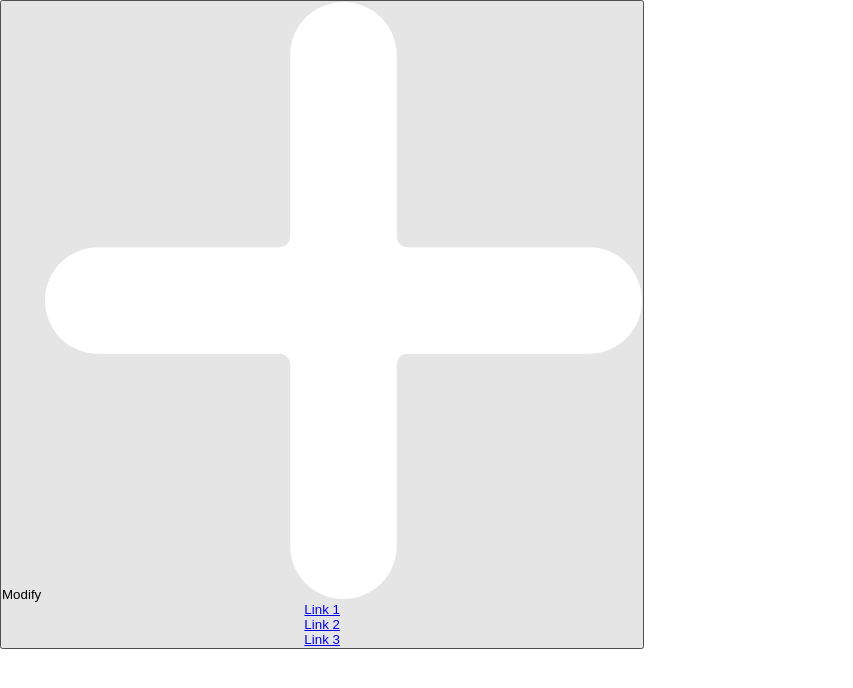
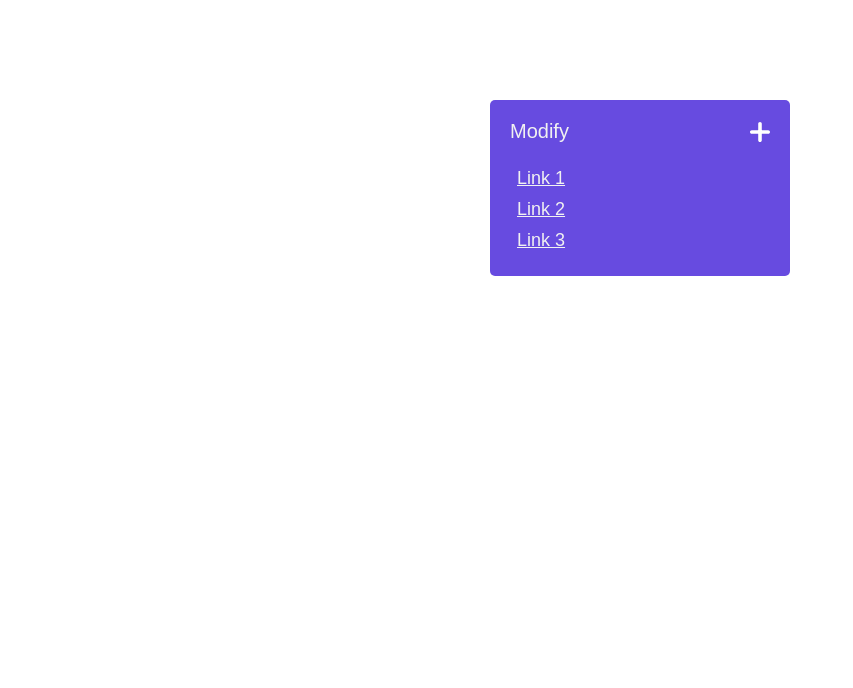
Before and after one commit to dominicdaviescodes/enzo3-dropdown, a plain HTML site: page index.html in a window 1280 px wide. Shown: the whole page, without its empty margins (0-853 px from the left). Drawn offline with Linux system fonts and the light colour scheme; files whose address does not match are found by name.

Commit message:
create styles for dropdown

```diff
--- a/style.css
+++ b/style.css
@@ -9,3 +9,51 @@
 body {
   font-family: Arial, Helvetica, sans-serif;
 }
+
+.dropdown-btn {
+  display: block;
+  width: 300px;
+  color: #f1f1f1;
+  border-radius: 5px;
+  margin: 100px auto 0;
+  border: none;
+  outline: none;
+  cursor: pointer;
+  background: rgb(103,75,224);
+  overflow: hidden;
+  transition: height 0.4s ease-in-out;
+}
+
+.bloc-top {
+  padding: 20px;
+  width: 100%;
+  display: flex;
+  justify-content: space-between;
+  align-items: center;
+  border-radius: 5px;
+  font-size: 20px;
+}
+
+.bloc-top img {
+  width: 20px;
+}
+
+.bloc-links {
+  padding: 0 22px;
+  list-style-type: none;
+}
+
+.bloc-links li {
+  padding: 5px 0;
+  text-align: left;
+}
+
+.bloc-links a {
+  font-size: 18px;
+  color: #f1f1f1;
+  margin-left: 5px;
+}
+
+.bloc-links li:last-child {
+  padding-bottom: 25px;
+}
```
